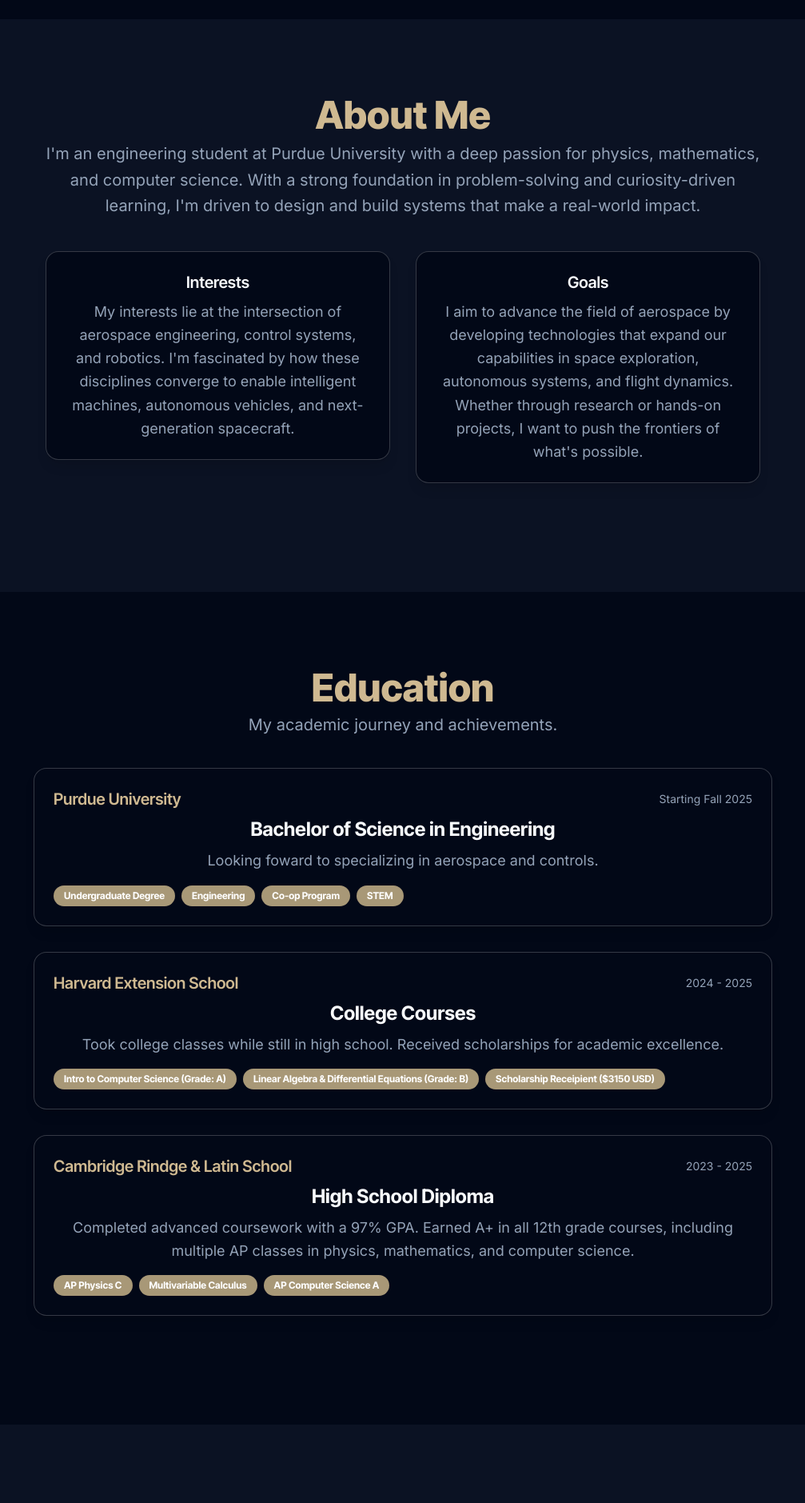
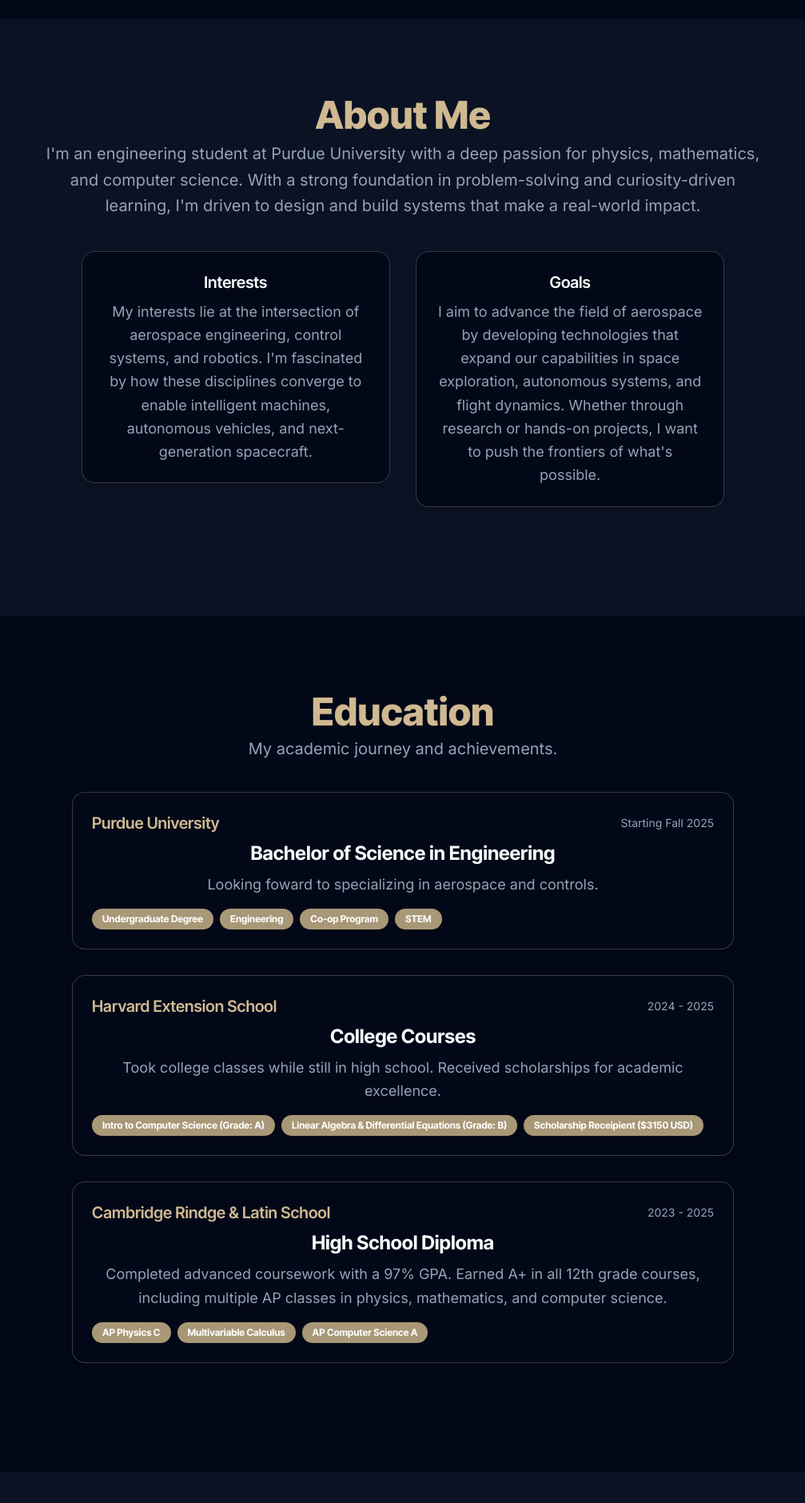
Before and after one commit to pradyunnkale/Portfolio, a Next.js app: page / in a window 1280 px wide. Shown: the part 840-2719 px from the top of the page at 80% size, without its empty margins (136-1143 px from the left). Built offline with nearby package versions, Linux system fonts and the light colour scheme.

Commit message:
Minor fixes related to mobile compatability

```diff
--- a/app/pages/AboutMe.js
+++ b/app/pages/AboutMe.js
@@ -2,7 +2,7 @@
 import Card from "../components/card";
 export default function AboutMe({Introduction, Cards}){
     return(
-        <div>
+        <div className='w-[90%] mx-auto'>
             <h1 className="flex-1 flex text-5xl font-extrabold mb-2 text-[#cfb991] justify-center">
                     About Me
                 </h1>
--- a/app/pages/Education.js
+++ b/app/pages/Education.js
@@ -3,7 +3,7 @@
 
 export default function Education({Cards = []}){
     return(
-        <div>
+        <div className='w-[90%] mx-auto flex flex-col'>
             <h1 className="flex-1 flex text-3xl md:text-5xl font-extrabold mb-2 text-[#cfb991] justify-center">
                   Education
                 </h1>
--- a/app/pages/Projects.js
+++ b/app/pages/Projects.js
@@ -3,7 +3,7 @@
 
 export default function Projects({PastProjects= [], CurrentProjects = [], FutureProjects = []}){
     return(
-        <div className='flex flex-col justify-center'>
+        <div className='flex flex-col justify-center w-[90%] mx-auto'>
         <h1 className="flex-1 flex text-5xl font-extrabold mb-2 text-[#cfb991] justify-center">
           Past Projects
         </h1>
```
